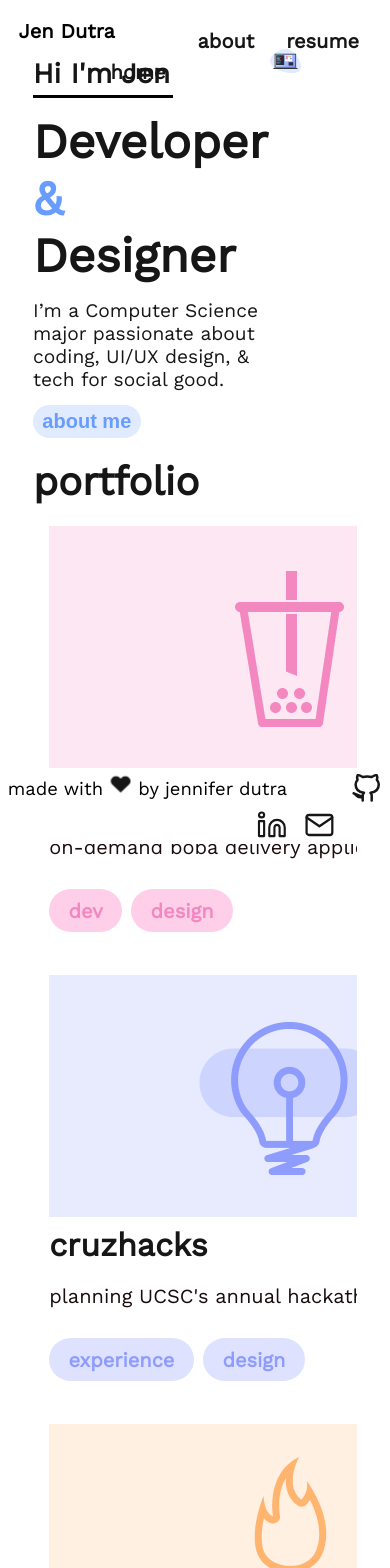
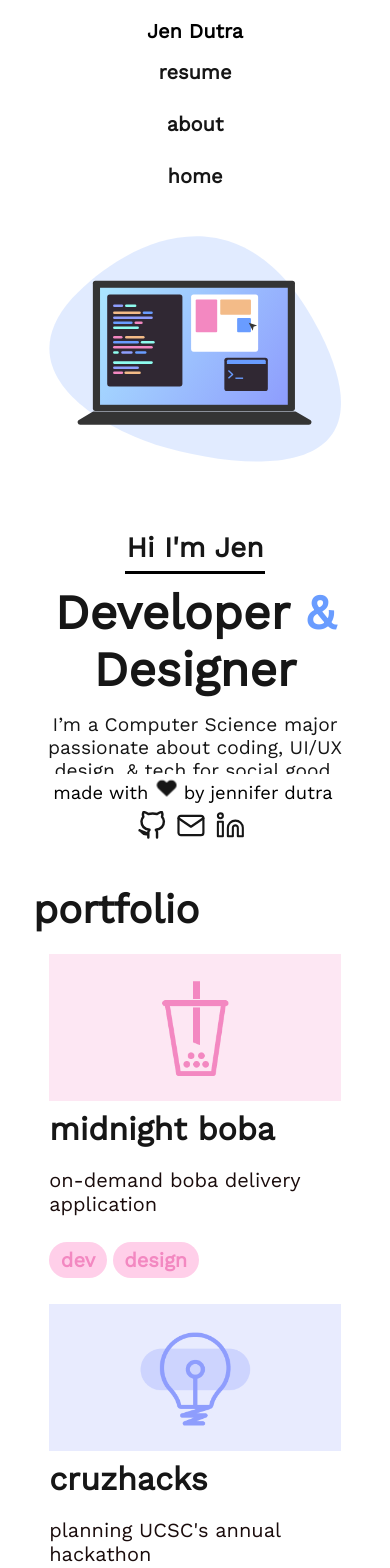
Before and after one commit to jennifer-dutra/jennifer-dutra.github.io, a React (Create React App) app: page / in a window 390 px wide. Shown: the top 1568 px of the page. Built offline with nearby package versions, Linux system fonts and the light colour scheme.

Commit message:
alter css for mobile

```diff
--- a/src/App.css
+++ b/src/App.css
@@ -92,3 +92,26 @@ li a:hover {
 .nav-link:hover {
   color: var(--blue);
 }
+
+/* Small devices (portrait tablets and large phones, 600px and up) */
+@media only screen and (max-width: 600px) {
+  .made-with {
+    padding: 1% 2% 2% 2%;
+    font-size: 1.15em;
+  }
+
+  li {
+    float: none;
+  }
+
+  ul {
+    display: flex;
+    flex-direction: column;
+    align-items: center;
+  }
+
+  .icons {
+    display: flex;
+    flex-direction: row;
+  }
+}
--- a/src/App.js
+++ b/src/App.js
@@ -32,9 +32,11 @@ class App extends Component {
       <footer className="footer">
         <ul>
           <li className="made-with">made with <Pulse forever delay={500}><img className="heart" src={heart}/></Pulse>  by jennifer dutra</li>
-          <a href="https://github.com/jennifer-dutra"><li className="icon-pad"><img className="icon" src={github}/></li></a>
-          <a href="mailto:jrdutra@ucsc.edu"><li className="icon-pad"><img className="icon" src={mail}/></li></a>
-          <a href="https://www.linkedin.com/in/jennifer-dutra/"><li className="icon-pad"><img className="icon" src={linkedin}/></li></a>
+          <div className="icons">
+            <a href="https://github.com/jennifer-dutra"><li className="icon-pad"><img className="icon" src={github}/></li></a>
+            <a href="mailto:jrdutra@ucsc.edu"><li className="icon-pad"><img className="icon" src={mail}/></li></a>
+            <a href="https://www.linkedin.com/in/jennifer-dutra/"><li className="icon-pad"><img className="icon" src={linkedin}/></li></a>
+          </div>
         </ul>
       </footer>
     </Router>
--- a/src/components/home/Home.css
+++ b/src/components/home/Home.css
@@ -8,10 +8,11 @@
 }
 
 .hero-img {
-    display: flex;
-    flex-direction: column;
     padding: 5% 5% 10% 5%;
-    max-width: 50%;
+}
+
+img {
+    max-width: 100%;
     height: auto;
 }
 
@@ -56,9 +57,9 @@
 
 .projects {
     display: flex;
-    overflow: hidden;
     flex-wrap: wrap;
-    justify-content: space-between;
+    justify-content: space-evenly;
+    flex-grow: 1;
     padding: 5%;
 }
 
@@ -69,3 +70,39 @@
 .prj {
     flex-direction: row;
 }
+
+
+/* Small devices (portrait tablets and large phones, 600px and up) */
+@media only screen and (max-width: 1024px) {
+    .projects {
+        display: flex;
+        flex-wrap: wrap;
+        justify-content: center;
+        padding: 5%;
+    }
+
+    .hero {
+        display: flex;
+        flex-direction: column-reverse;
+        align-items: center;
+        margin: 0px;
+    }
+
+    .hero-img {
+        height: 100%;
+        box-sizing: border-box;
+        max-width: 100%;
+        max-height: 100%;
+        width: 100%;
+    }
+
+    .hero-txt {
+        padding: 10% 0% 10% 0%;
+        text-align: center;
+    }
+
+    .underlined {
+        text-align: center;
+        margin: auto;
+    }
+}
--- a/src/components/home/Home.js
+++ b/src/components/home/Home.js
@@ -44,7 +44,7 @@ class Home extends Component {
           {
             data.projects.map((project, i) => {
               return (
-                <Link className="link-style" to={'/'}>
+                <Link className="link-style" to={'/' + project.name}>
                   <ProjectCard className="projects" name={project.name} img={project.img} color={project.color} description={project.description} skills={project.skills}></ProjectCard>
                 </Link>
               );
```
